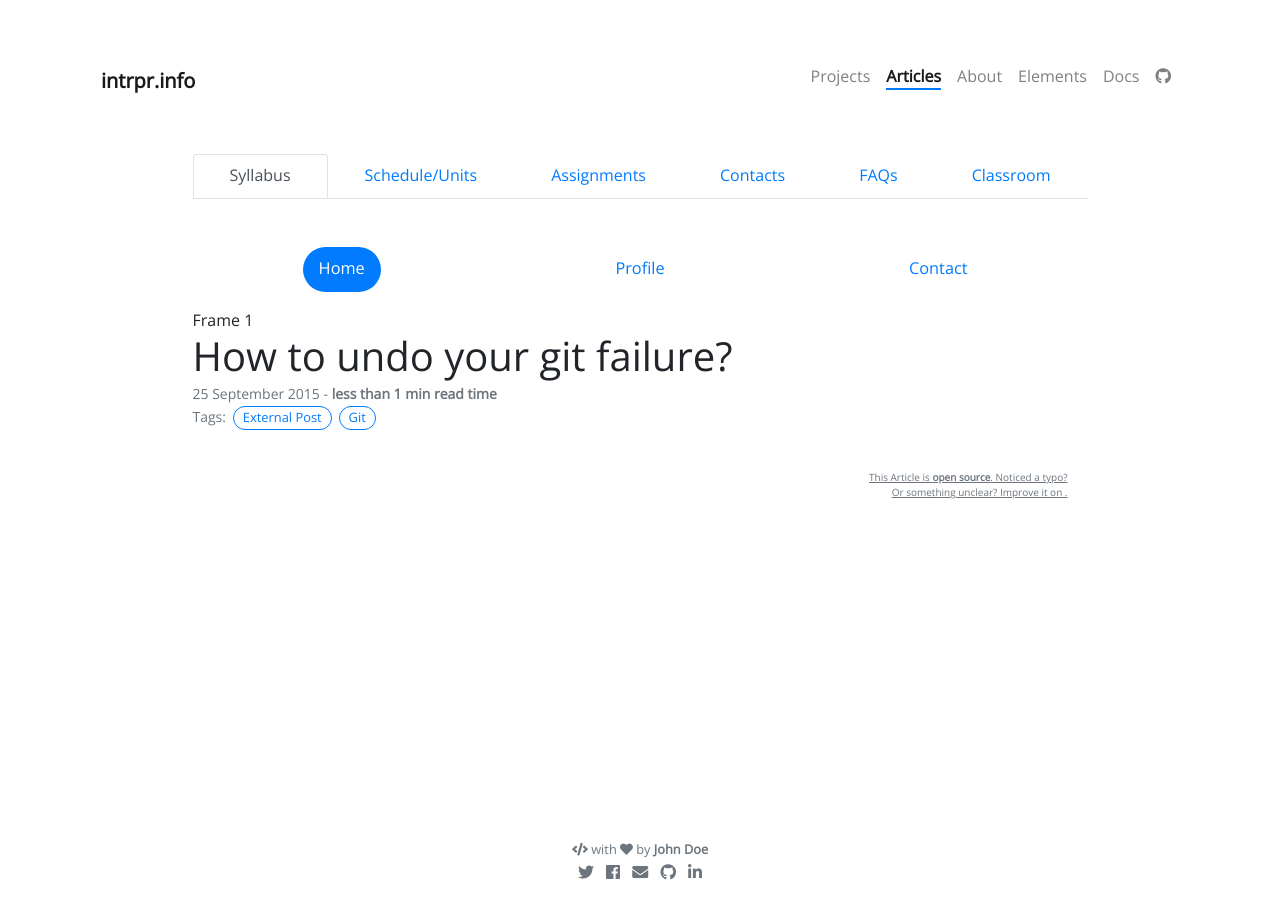
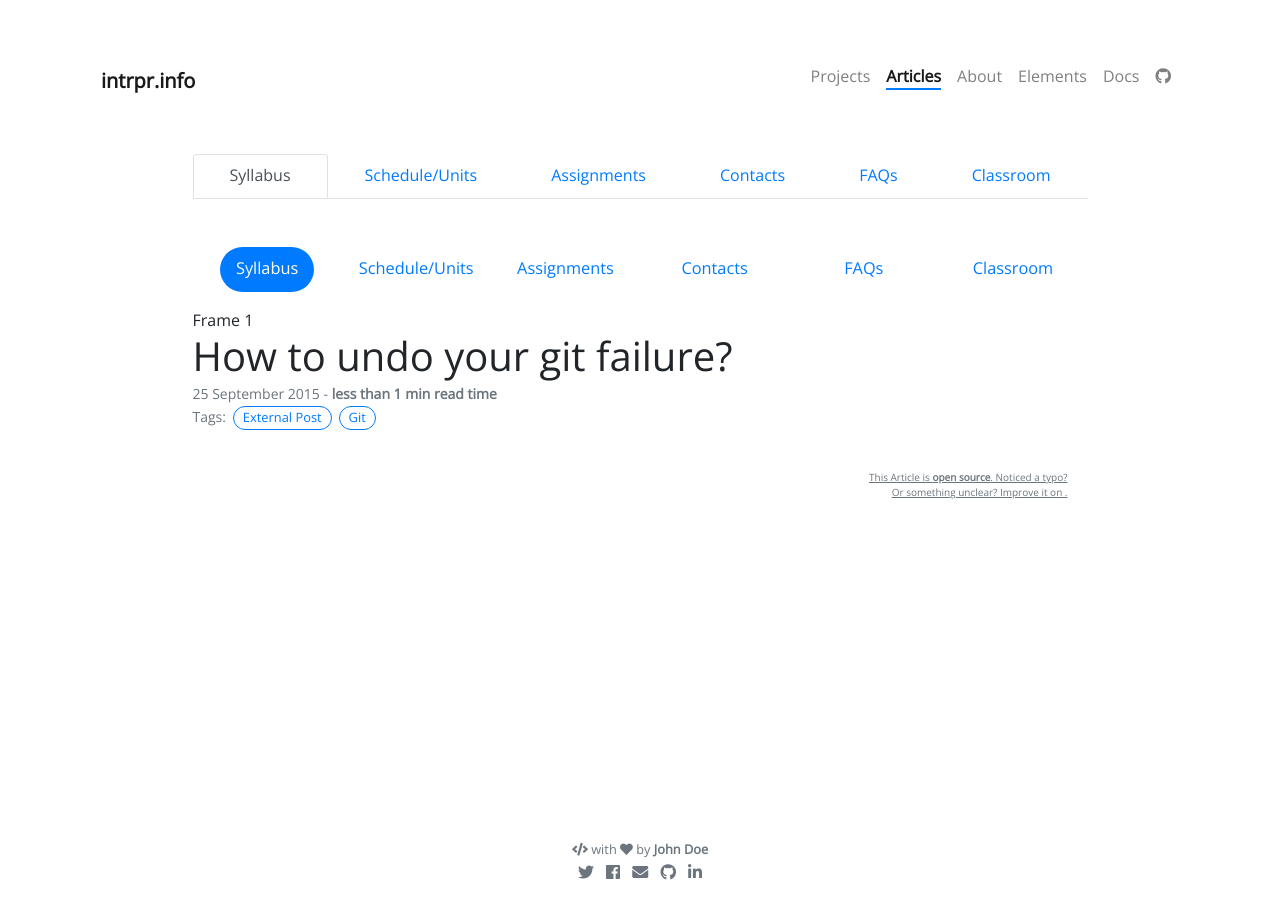
Before and after one commit to intrpr/jekyll-portfol-test, a Jekyll site: the page built from _posts/2015-09-25-how-to-undo-your-git-failure.md, in a window 1280 px wide. Built offline with Jekyll 4.4.1, drawn with Linux system fonts in a browser that asks for light colours; nearby versions of some CDN libraries; our own code applies the rules of GitHub Pages for plain Markdown files; comment, search, counter and statistics services are not loaded.

Commit message:
Update class-nav.html

```diff
--- a/_includes/class-nav.html
+++ b/_includes/class-nav.html
@@ -9,13 +9,22 @@
 
 <ul class="nav nav-pills nav-justified mb-3" id="pills-tab" role="tablist">
 	<li class="nav-item">
-		<a class="nav-link active" id="pills-home-tab" data-toggle="pill" href="#pills-home" role="tab" aria-controls="pills-home" aria-selected="true">Home</a>
+		<a class="nav-link active" id="pills-home-tab" data-toggle="pill" href="#pills-home" role="tab" aria-controls="pills-home" aria-selected="true">Syllabus</a>
 	</li>
 	<li class="nav-item">
-		<a class="nav-link" id="pills-profile-tab" data-toggle="pill" href="#pills-profile" role="tab" aria-controls="pills-profile" aria-selected="false">Profile</a>
+		<a class="nav-link" id="pills-profile-tab" data-toggle="pill" href="#pills-profile" role="tab" aria-controls="pills-profile" aria-selected="false">Schedule/Units</a>
 	</li>
 	<li class="nav-item">
-		<a class="nav-link" id="pills-contact-tab" data-toggle="pill" href="#pills-contact" role="tab" aria-controls="pills-contact" aria-selected="false">Contact</a>
+		<a class="nav-link" id="pills-contact-tab" data-toggle="pill" href="#pills-contact" role="tab" aria-controls="pills-contact" aria-selected="false">Assignments</a>
+	</li>
+	<li class="nav-item">
+		<a class="nav-link" id="pills-contact-tab" data-toggle="pill" href="#pills-contact" role="tab" aria-controls="pills-contact" aria-selected="false">Contacts</a>
+	</li>
+	<li class="nav-item">
+		<a class="nav-link" id="pills-contact-tab" data-toggle="pill" href="#pills-contact" role="tab" aria-controls="pills-contact" aria-selected="false">FAQs</a>
+	</li>
+	<li class="nav-item">
+		<a class="nav-link" id="pills-contact-tab" data-toggle="pill" href="#pills-contact" role="tab" aria-controls="pills-contact" aria-selected="false">Classroom</a>
 	</li>
 </ul>
 
```
